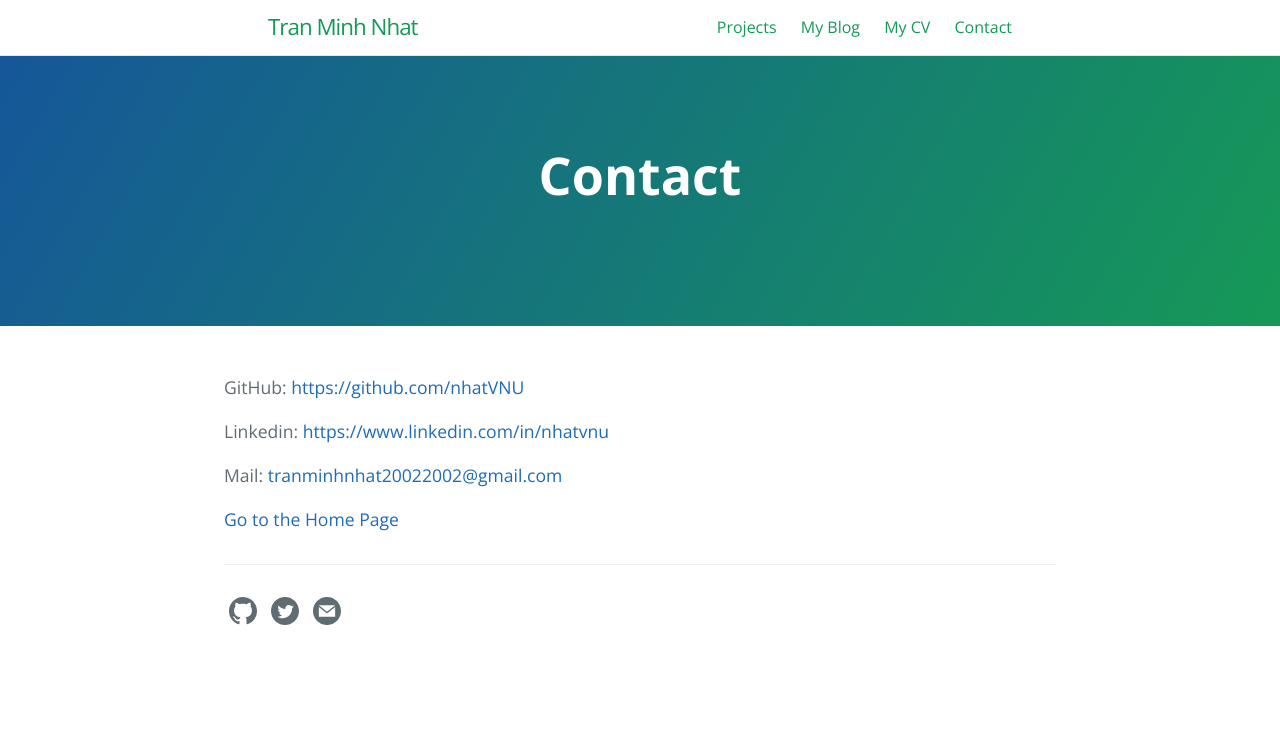
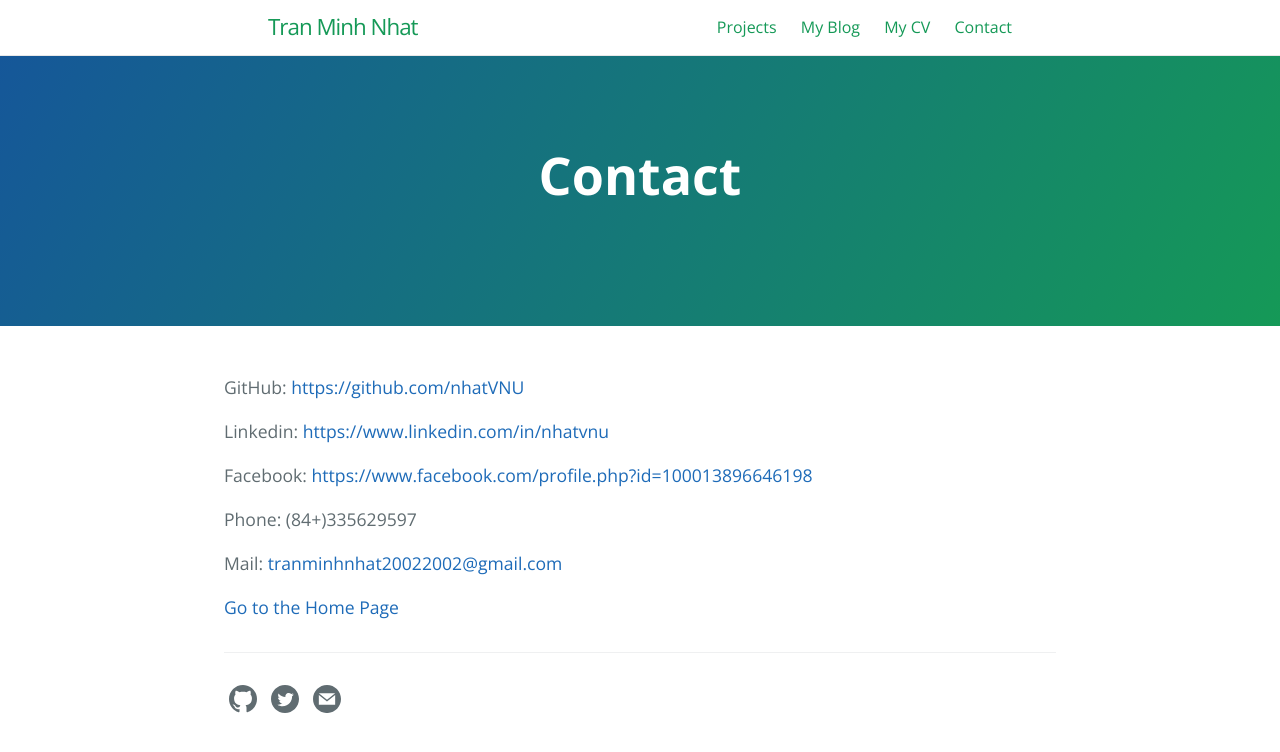
Before and after one commit to nhatVNU/nhatVNU.github.io, a Jekyll site: the page built from contact.md, in a window 1280 px wide. Shown: the top 752 px of the page. Built offline with Jekyll 4.4.1, drawn with Linux system fonts in a browser that asks for light colours.

Commit message:
Update contact.md

```diff
--- a/contact.md
+++ b/contact.md
@@ -16,6 +16,9 @@ GitHub: [https://github.com/nhatVNU](https://github.com/nhatVNU)
 
 Linkedin: [https://www.linkedin.com/in/nhatvnu](https://www.linkedin.com/in/nhatvnu)
 
+Facebook: [https://www.facebook.com/profile.php?id=100013896646198](https://www.facebook.com/profile.php?id=100013896646198)
+
+Phone: (84+)335629597
 
 Mail: [tranminhnhat20022002@gmail.com]()
 
```
